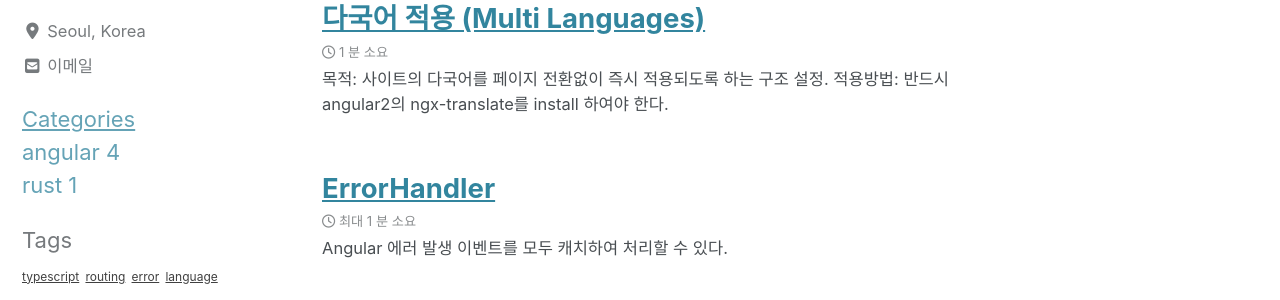
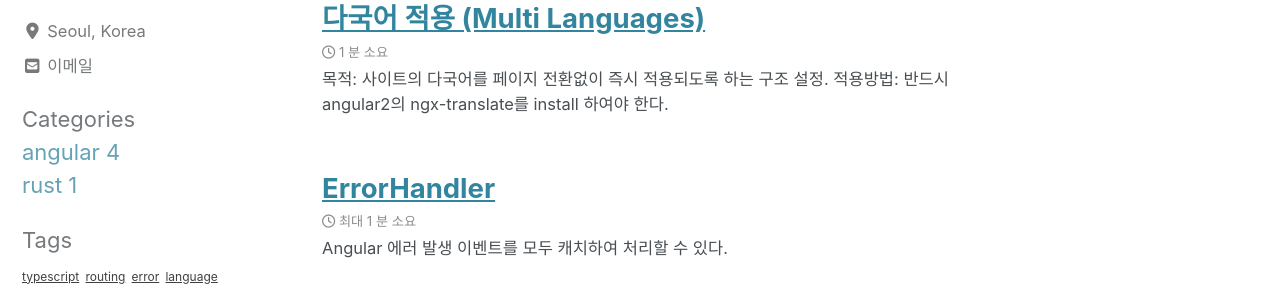
Before and after one commit to ksrae/ksrae.github.io, a Jekyll site: the page built from index.html, in a window 1280 px wide. Shown: the part 198-498 px from the top of the page. Built offline with Jekyll 4.4.1, drawn with Linux system fonts in a browser that asks for light colours; cached includes are drawn as plain includes; nearby versions of some CDN libraries; the list of posts is cut into pages by our own code.

Commit message:
링크로 안보이게

```diff
--- a/_includes/sidebar-categories-tags.html
+++ b/_includes/sidebar-categories-tags.html
@@ -1,7 +1,7 @@
 			<!-- <a href="{{ category[0] | slugify }}" </a>-->
 
 <div>
-	<div class="sidebar-nav-item"><a href="/category-list.html">Categories</a></div>
+	<div class="sidebar-nav-item" onclick="location.href='/category-list'">Categories</a></div>
 	<nav class="content-ul">
 		{% for category in site.categories %}
 
```
